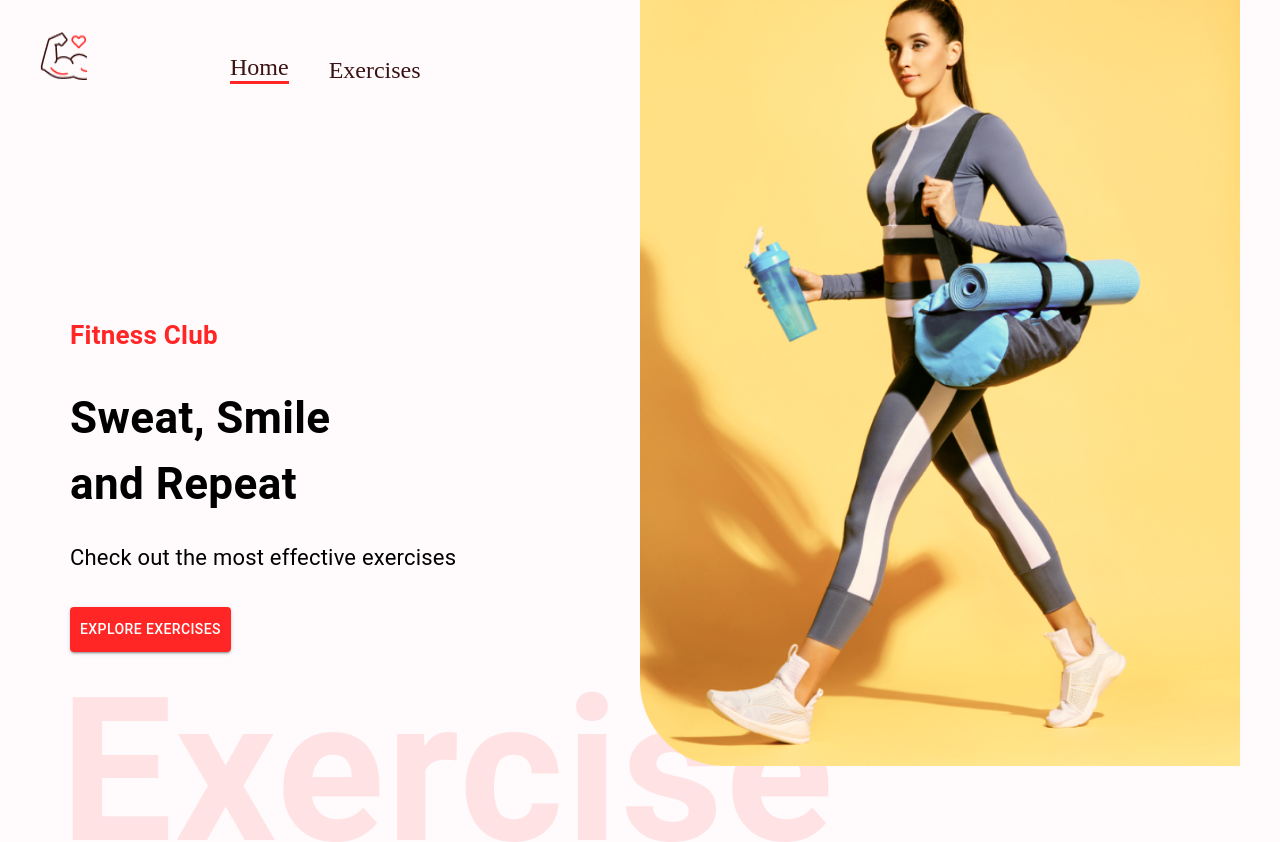
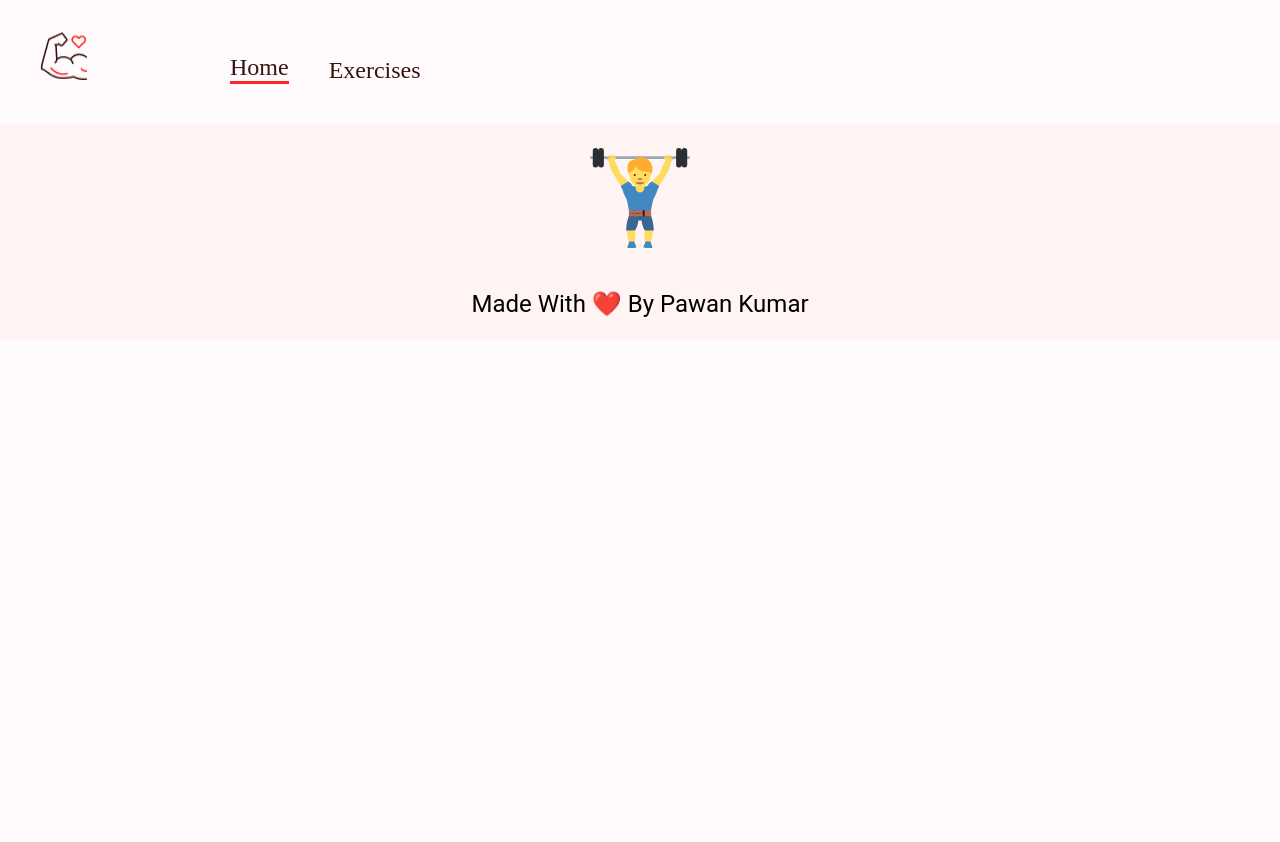
Before and after one commit to PawanEpisode/FitnessExerciseApp, a React (Create React App) app: page / in a window 1280 px wide. Shown: the top 842 px of the page. After the commit the page ends 800 px from the top, so only its background shows below. Built offline with nearby package versions, Linux system fonts and the light colour scheme; no server answers.

Commit message:
gh-pages installed for hosting the app in github Pagese............

```diff
--- a/package.json
+++ b/package.json
@@ -1,4 +1,5 @@
 {
+  "homepage": "https://pawanepisode.github.io/fitnessapp",
   "name": "fitnessapp",
   "version": "0.1.0",
   "private": true,
@@ -7,17 +8,20 @@
     "@emotion/styled": "^11.8.1",
     "@mui/icons-material": "^5.6.1",
     "@mui/material": "5.6.1",
+    "gh-pages": "^5.0.0",
     "react": "^18.0.0",
     "react-dom": "^18.0.0",
     "react-horizontal-scrolling-menu": "^2.7.1",
     "react-loader-spinner": "^6.0.0-0",
     "react-router-dom": "^6.3.0",
+    "react-scripts": "5.0.1",
     "swiper": "^9.0.5",
-    "react-scripts": "5.0.1",
     "web-vitals": "^2.1.4"
   },
   "scripts": {
     "start": "react-scripts start",
+    "predeploy": "npm run build",
+    "deploy": "gh-pages -d build",
     "build": "react-scripts build",
     "test": "react-scripts test",
     "eject": "react-scripts eject"
--- a/src/App.js
+++ b/src/App.js
@@ -14,8 +14,8 @@ const App = () => {
     <Box width={'400px'} sx={{width: { xl: '1488px'}}} m='auto'>
       <Navbar />
       <Routes>
-        <Route path="/" element={<Home />} />
-        <Route path="/exercise/:id" element={<ExerciseDetail />} />
+        <Route path="/fitness" element={<Home />} />
+        <Route path="/fitness/exercise/:id" element={<ExerciseDetail />} />
       </Routes>
       <Footer />
     </Box>
```
Also changed, not shown: 1 other file (tests, documents, lock files or other folders).
